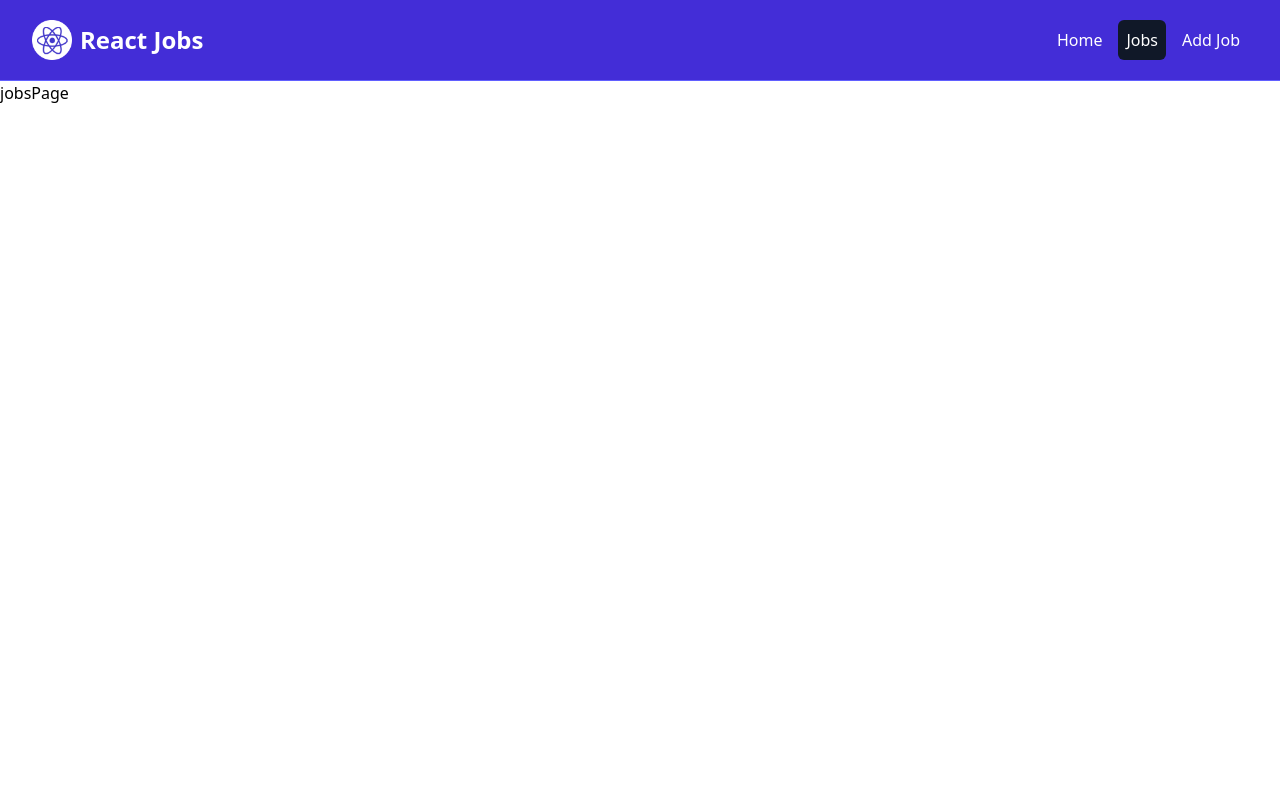
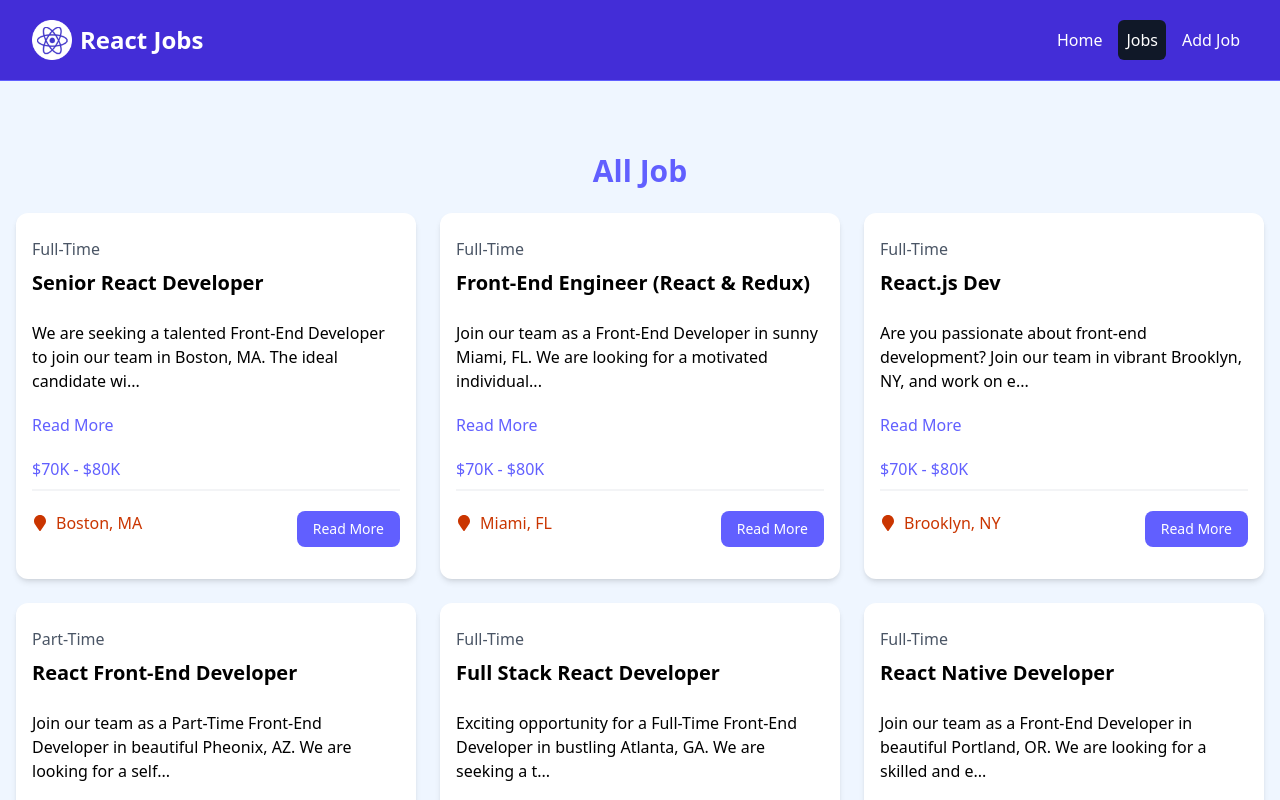
Before and after one commit to umairva7/react-jobs-site, a React (Vite) app: page /jobs in a window 1280 px wide. Shown: the top 800 px of the page. Built offline with nearby package versions, Linux system fonts and the light colour scheme.

Commit message:
Conditional Rendering

```diff
--- a/src/components/JobListings.jsx
+++ b/src/components/JobListings.jsx
@@ -4,16 +4,19 @@ import JobCard from './jobcards.jsx'
 
 
 
-function JobListings() {
+function JobListings({isHome=false}) {
+  const jobList = isHome ? jobs.slice(0,3) : jobs;
+
   return (
     <div>
       <section className="bg-blue-50 px-4 py-10">
         <div className="container-xl lg:container m-auto">
           <h2 className="text-3xl font-bold text-indigo-500 mb-6 text-center">
-            Browse Jobs
+            {isHome ? 'Recent Job ' : 'All Job '}
           </h2>
           <div className="grid grid-cols-1 md:grid-cols-3 gap-6">
-            {jobs.map((job) => (
+
+            {jobList.map((job) => (
               <JobCard key={job.id} job={job} />
 
             ))}
--- a/src/components/JobsPage.jsx
+++ b/src/components/JobsPage.jsx
@@ -1,9 +1,15 @@
 import React from 'react'
+import JobList from './JobListings'
 
-function jobsPage() {
+function JobsPage() {
   return (
-    <div>jobsPage</div>
+    <div>
+    <section className='bg-blue-50 min-h-screen py-8'>
+      <JobList />
+
+      </section>
+    </div>
   )
 }
 
-export default jobsPage
+export default JobsPage
--- a/src/pages/HomePage.jsx
+++ b/src/pages/HomePage.jsx
@@ -9,7 +9,7 @@ function HomePage() {
     <div>
         <Hero/>
         <Homecards/>
-        <JobListings/>
+        <JobListings isHome={true}/>
         <ViewAll/>
     </div>
   )
```
